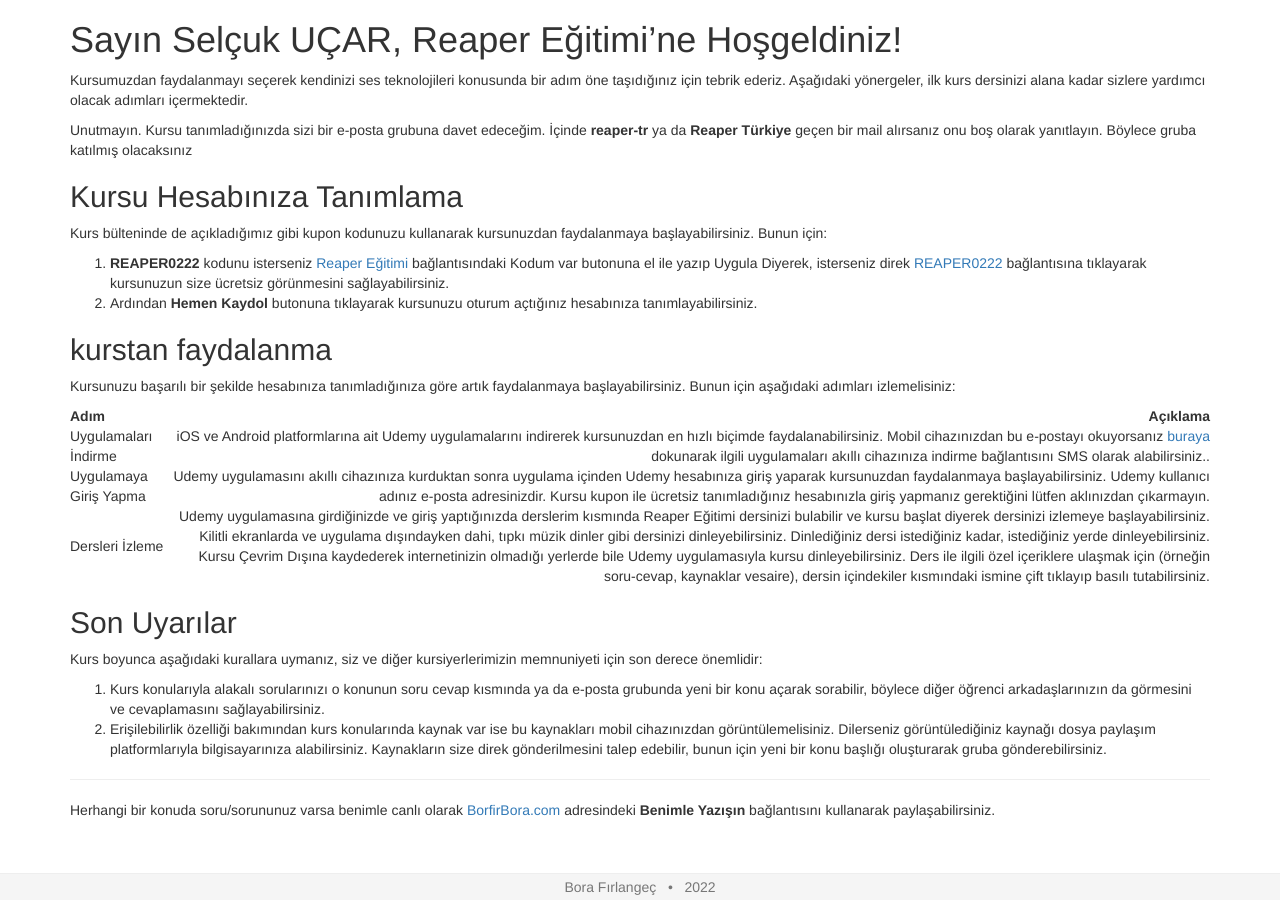
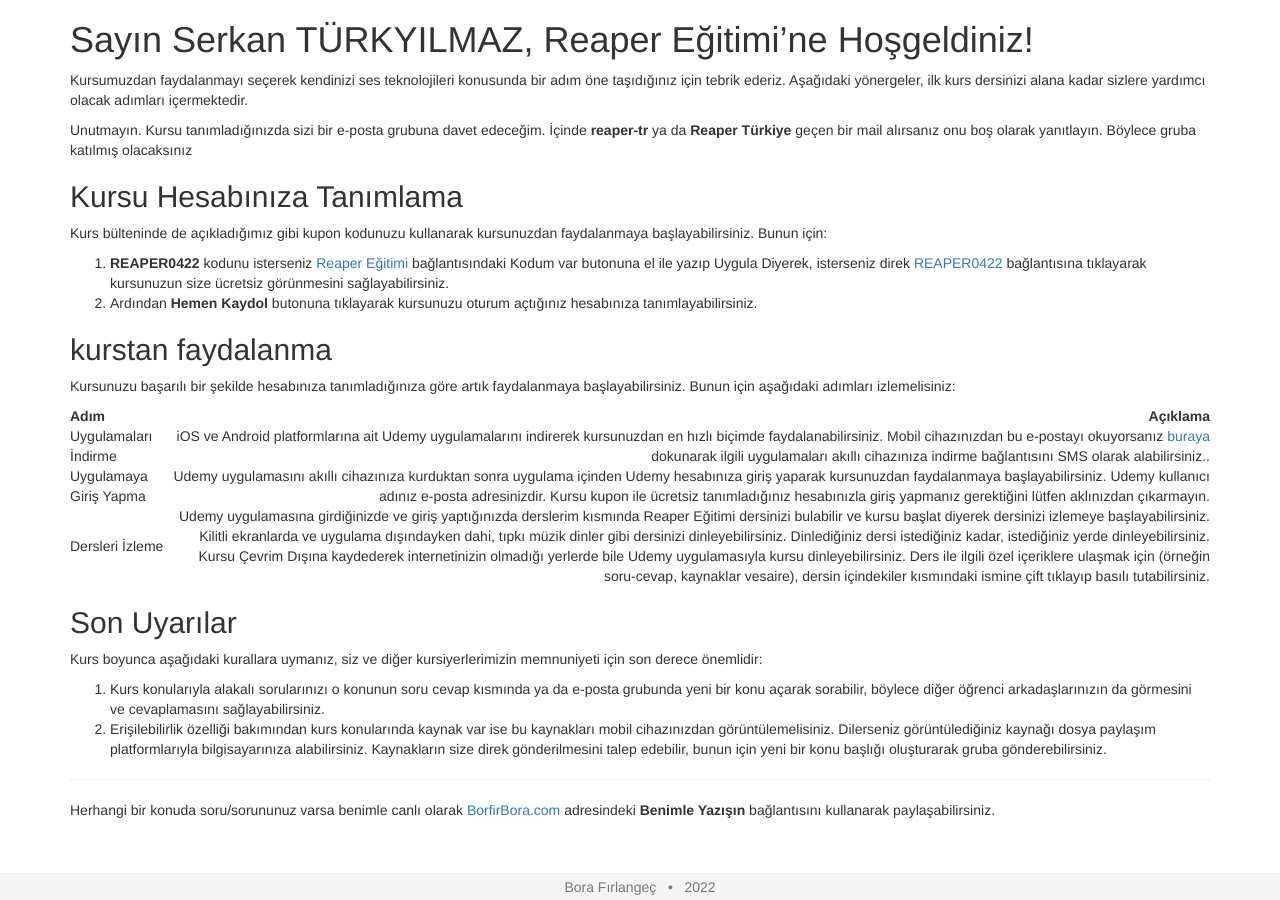
Before and after one commit to borfirbora/borfirbora.github.io, a Jekyll site: the page built from hosgeldin-iletisi.md, in a window 1280 px wide. Built offline with Jekyll 4.4.1, drawn with Linux system fonts in a browser that asks for light colours; a script that is not in the unit is left out.

Commit message:
Update hosgeldin-iletisi.md

```diff
--- a/hosgeldin-iletisi.md
+++ b/hosgeldin-iletisi.md
@@ -1,9 +1,9 @@
 ---
 title: Hoşgeldin iletisi
 layout: minimal
-isim: Selçuk UÇAR
-kupon: REAPER0222
-kupon_link: https://www.udemy.com/course/reaper-egitimi/?couponCode=REAPER0222&password=reaper101
+isim: Serkan TÜRKYILMAZ
+kupon: REAPER0422
+kupon_link: https://www.udemy.com/course/reaper-egitimi/?couponCode=REAPER0422&password=reaper101
 ---
 # Sayın {{ page.isim }}, Reaper Eğitimi'ne Hoşgeldiniz!
 
```
